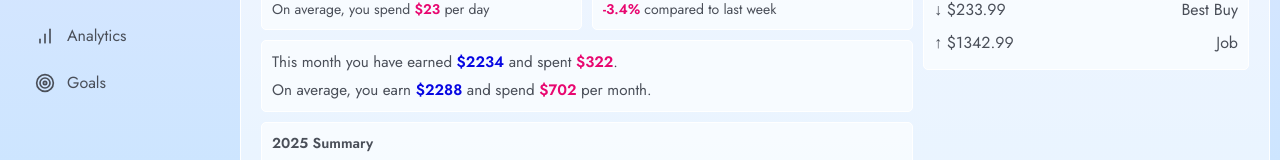
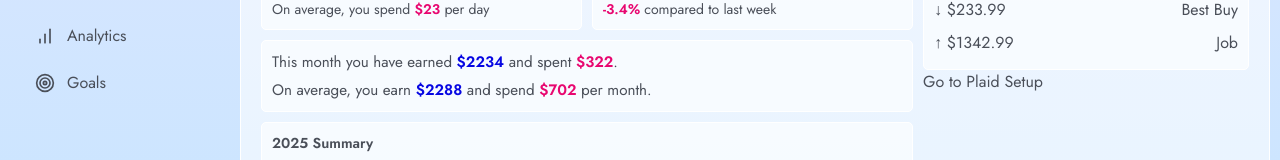
Before and after one commit to Sahil-Sharma-603/Money-Lens-App, a Next.js app in the folder frontend/: page /pages/dashboard in a window 1280 px wide. Shown: the part 174-334 px from the top of the page. Built offline with nearby package versions, Linux system fonts and the light colour scheme.

Commit message:
add back plaid button

```diff
--- a/frontend/src/app/pages/dashboard/page.tsx
+++ b/frontend/src/app/pages/dashboard/page.tsx
@@ -6,6 +6,7 @@ import Balance from './components/Balance';
 import Summary from './components/Summary';
 import Transactions from './components/Transactions';
 import BarChartComponent from './components/BarChartComponent';
+import Link from 'next/link';
 
 export default function Dashboard() {
   return (
@@ -32,6 +33,10 @@ export default function Dashboard() {
 
         <div style={{ flex: '1', display: 'flex', flexDirection: 'column', marginLeft: 10 }}>
           <Transactions />
+          {/* This should be moved elsewhere */}
+          <Link className="btn" href="/pages/plaid-setup">
+            Go to Plaid Setup
+          </Link>
         </div>
       </Card>
     </div>
```
